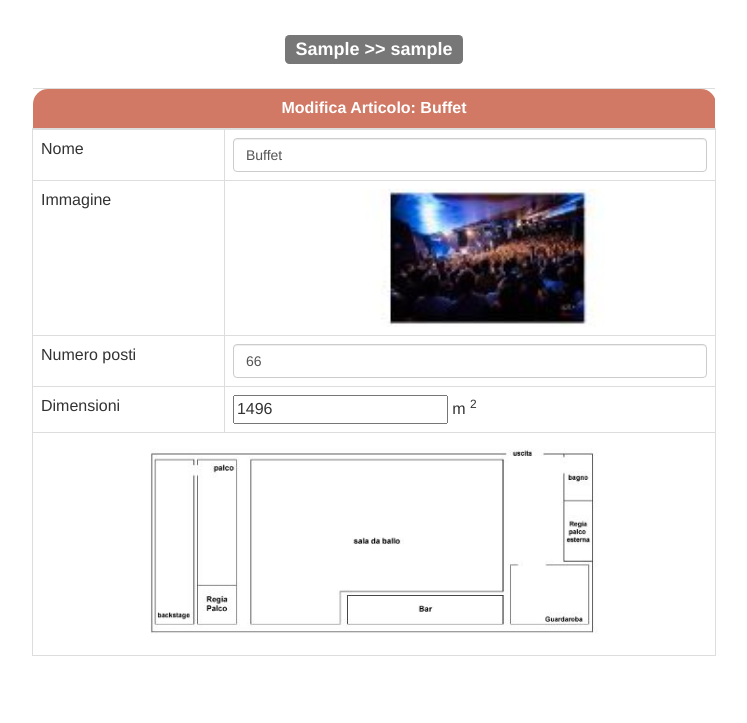
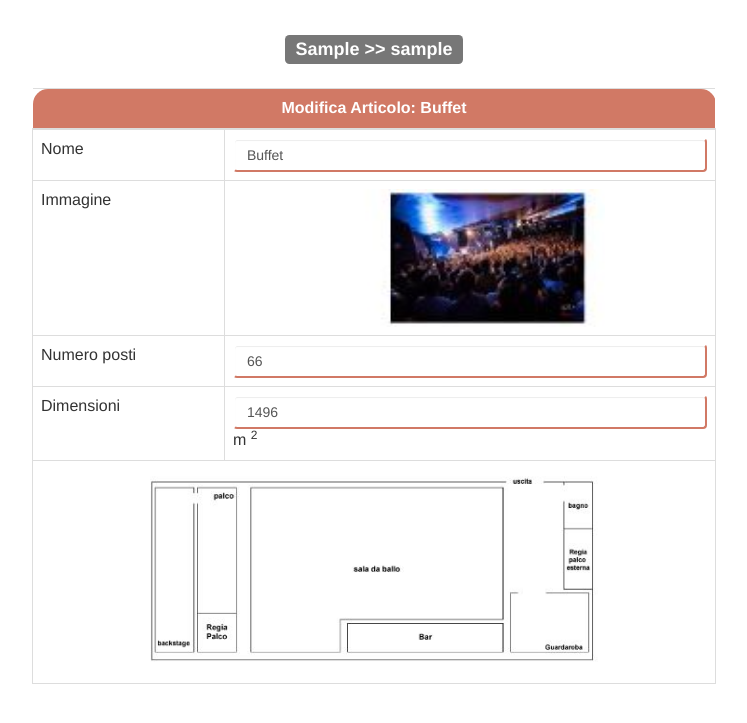
Before and after one commit to mhanzi/supplierManagement, a CodeIgniter app: a page that uses application/views/modific_articolo_template.php in a window 1280 px wide. Shown: the part 52-775 px from the top of the page, without its empty margins (266-1013 px from the left). Run offline with CodeIgniter, Linux system fonts and the light colour scheme; data comes from the database, SQL or seed files in the repository; both versions use the stored data as it was after the commit; some libraries are stand-ins or nearby versions.

Commit message:
css and db
changes in css and db

```diff
--- a/application/views/modific_articolo_template.php
+++ b/application/views/modific_articolo_template.php
@@ -17,7 +17,7 @@
     <tbody>
       <tr>
         <td>Nome</td>
-        <td><input type="text" class="form-control" id="sup_tipologie" value="<?php echo $details[0]['sup_tipologie'];?>" name="sup_tipologie"></td>
+        <td><input type="text" class="form-control bdred" id="sup_tipologie" value="<?php echo $details[0]['sup_tipologie'];?>" name="sup_tipologie"></td>
       </tr>
       <tr>
         <td>Immagine</td>
@@ -32,14 +32,14 @@
       </tr>
       <tr>
         <td>Numero posti</td>
-        <td><input type="text" class="form-control" id="numero_posti" value="<?php echo $details[0]['numero_posti'];?>" name="numero_posti"></td>
+        <td><input type="text" class="form-control bdred" id="numero_posti" value="<?php echo $details[0]['numero_posti'];?>" name="numero_posti"></td>
       </tr>
       <tr>
         <td>Dimensioni</td>
 		<?php $x=$details[0]['dimensioni_h'];
 		$y=$details[0]['dimensioni_w'];
 			$dimen=$x* $y; ?>
-        <td><input type="text" style="200px" id="dimen" value="<?php echo $dimen;?>" name="dimen"> m <sup>2</sup> </td>
+        <td><input type="text"  class="form-control bdred" id="dimen" value="<?php echo $dimen;?>" name="dimen"> m <sup>2</sup> </td>
       </tr>
       <tr>
 	     <td colspan="2" align="center">
```
Also changed, not shown: supplier_management.sql (+6 -4 lines).
